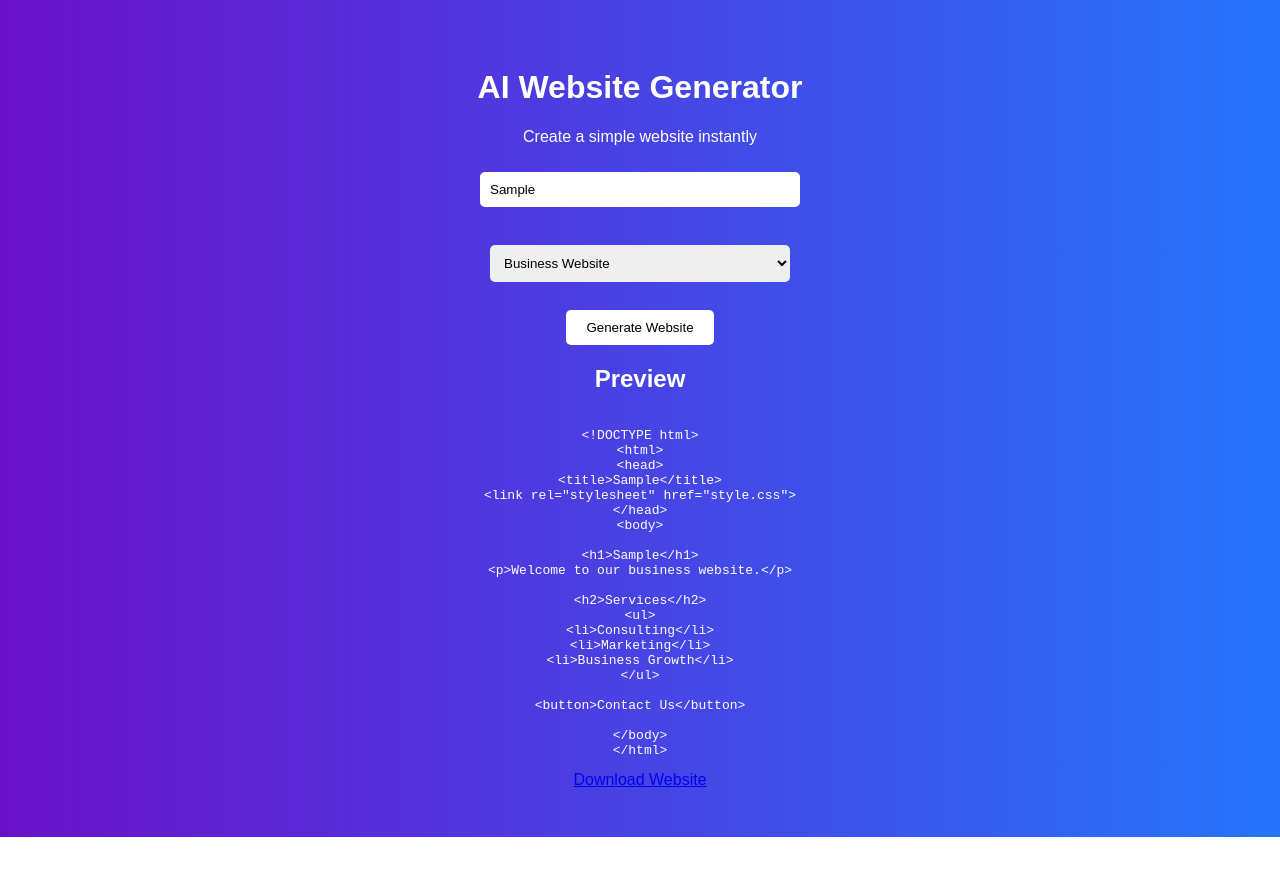
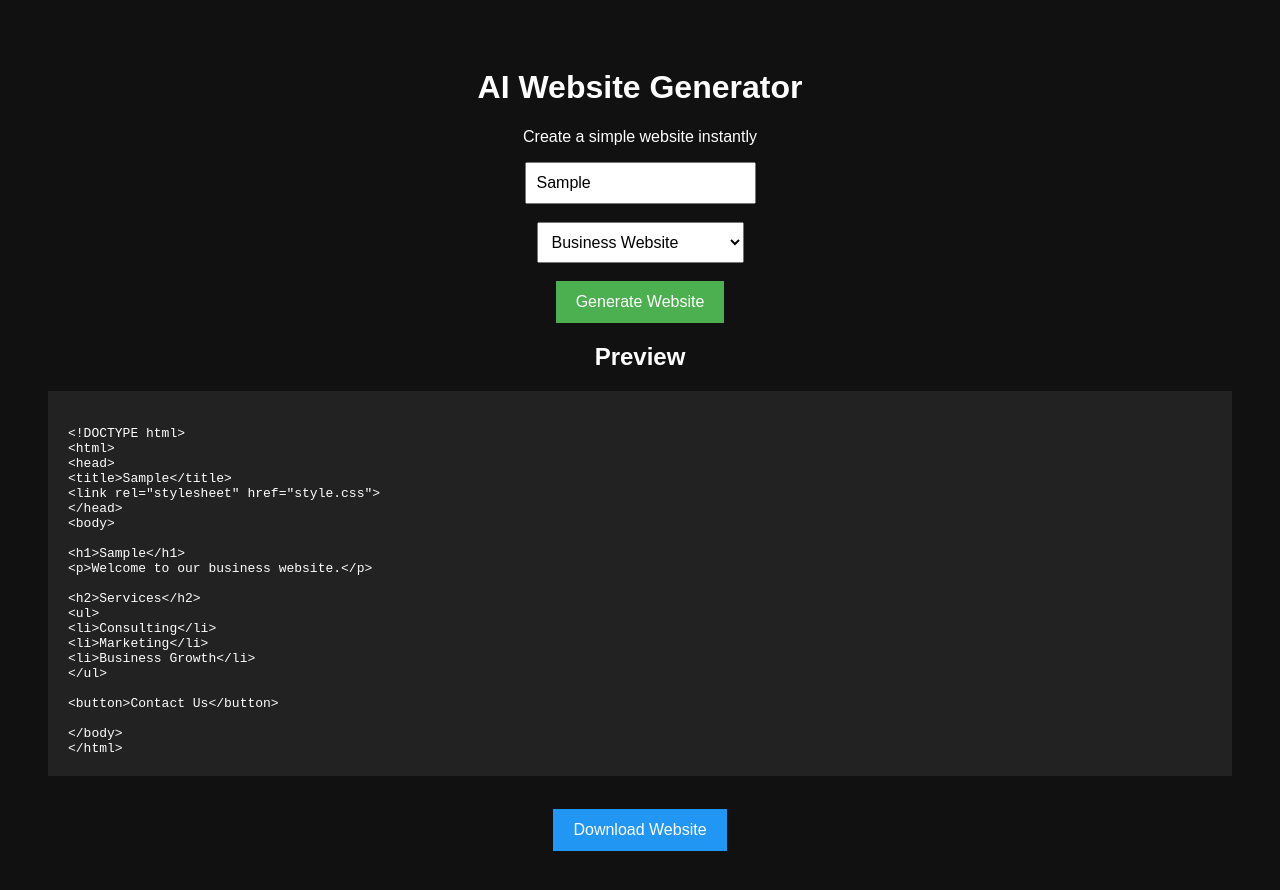
Before and after one commit to zeiterjosh-cloud/ai-website-generator, a website: page public/index.html in a window 1280 px wide. Both pictures are taken after typing "Sample" into the empty fields and a click on the button "Generate Website". Before the commit the page ends 837 px from the top, so only its background shows below. Drawn offline with Linux system fonts and the light colour scheme.

Commit message:
Update style.css

```diff
--- a/public/style.css
+++ b/public/style.css
@@ -1,32 +1,81 @@
-body{
-font-family:Arial;
-background:linear-gradient(90deg,#6a11cb,#2575fc);
-color:white;
-text-align:center;
-padding:40px;
+body {
+
+font-family: Arial;
+
+background: #111;
+
+color: white;
+
+text-align: center;
+
+padding: 40px;
+
 }
 
-input,select,textarea{
-padding:10px;
-width:300px;
-margin:10px;
-border-radius:5px;
-border:none;
+input {
+
+padding: 10px;
+
+font-size: 16px;
+
 }
 
-button{
-padding:10px 20px;
-background:white;
-color:black;
-border:none;
-border-radius:5px;
-cursor:pointer;
+select {
+
+padding: 10px;
+
+font-size: 16px;
+
 }
 
-#result{
-margin-top:40px;
-background:white;
-color:black;
-padding:20px;
-border-radius:10px;
+button {
+
+padding: 12px 20px;
+
+font-size: 16px;
+
+background: #4CAF50;
+
+color: white;
+
+border: none;
+
+cursor: pointer;
+
 }
+
+button:hover {
+
+background: #45a049;
+
+}
+
+pre {
+
+background: #222;
+
+padding: 20px;
+
+margin-top: 20px;
+
+white-space: pre-wrap;
+
+text-align: left;
+
+}
+
+a {
+
+display: inline-block;
+
+margin-top: 20px;
+
+padding: 12px 20px;
+
+background: #2196F3;
+
+color: white;
+
+text-decoration: none;
+
+}
```
